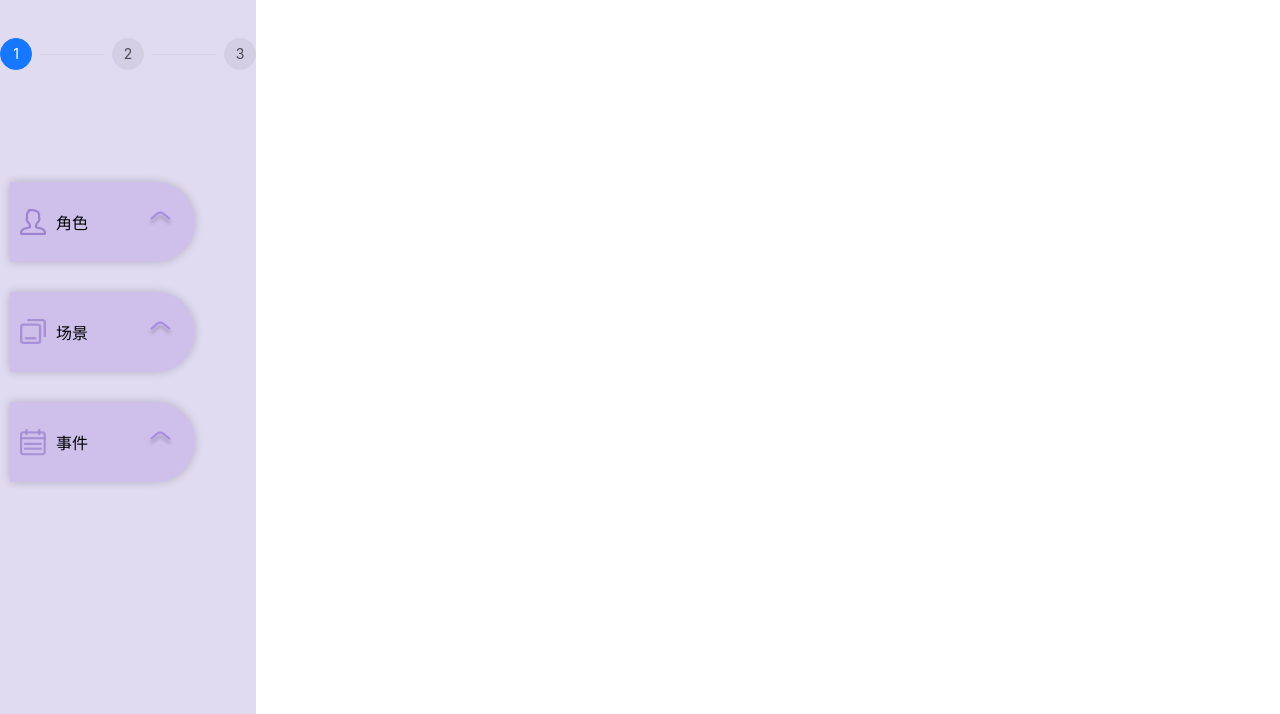
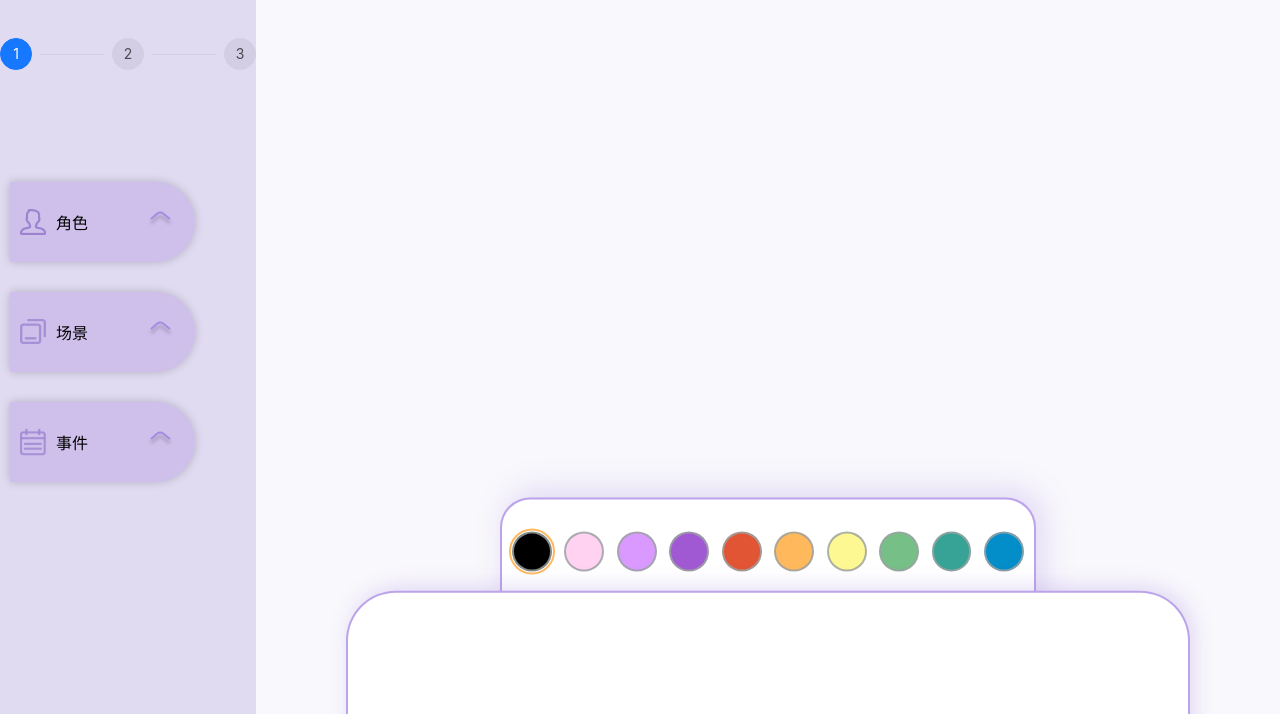
Before and after one commit to XiaoShuhong/assets_gui, a React app: page / in a window 1280 px wide. Shown: the part 86-800 px from the top of the page. Built offline with nearby package versions, Linux system fonts and the light colour scheme.

Commit message:
drawing board halfway

```diff
--- /dev/null
+++ b/src/components/ColorBar.js
@@ -0,0 +1,45 @@
+import React, { Component } from 'react';
+
+export default class ColorBar extends Component {
+  constructor(props) {
+    super(props);
+    this.state = {
+      selectedColor: '#000000',
+    };
+  }
+
+  handleColorClick = (color) => {
+    this.setState({ selectedColor: color });
+    this.props.onColorSelect(color); // 将选中的颜色传递给 DrawingBoard 组件
+  };
+  render() {
+    const colors = this.props.platte;
+    const { selectedColor } = this.state;
+    return (
+    <div className="colorbar">
+        {colors.map((color, index) => (
+          <ColorButton key={index} color={color} selected={selectedColor === color} onClick={this.handleColorClick} />
+        ))}
+      </div>
+    );
+  }
+}
+
+class ColorButton extends Component {
+  handleButtonClick = () => {
+    const { color, onClick } = this.props;
+    onClick(color); // 调用父组件传递的回调函数，并将颜色作为参数传递
+  };
+  render() {
+    const { color, selected } = this.props;
+    const buttonStyle = {
+      backgroundColor: color,
+    };
+
+    return (
+      <div className="color-button" style={buttonStyle} onClick={this.handleButtonClick}>
+       {selected && <div className="color-circle"></div>}
+      </div>
+    );
+  }
+}
--- a/src/components/MenuItemHeader.js
+++ b/src/components/MenuItemHeader.js
@@ -2,7 +2,7 @@ import React, { Component } from 'react'
 import fold from '../assets/image/fold.png';
 import unfold from '../assets/image/unfold.png';
 import { connect } from 'react-redux'
-import { unfoldItem } from '../reducer/navibar';
+import { unfoldItem } from '../reducer/storypage';
 class MenuItemHeader extends Component {
   constructor() {
     super();
--- /dev/null
+++ b/src/components/StoryCanvas.js
@@ -0,0 +1,60 @@
+import React, { Component } from 'react'
+
+export default class StoryCanvas extends Component {
+  constructor(props) {
+    super(props);
+    this.canvasRef = React.createRef();
+  }
+
+  componentDidMount() {
+    const boardElement = document.querySelector('.board');
+    const boardWidth = boardElement.offsetWidth;
+    const boardHeight = boardElement.offsetHeight;
+
+    const canvasElement = this.canvasRef.current;
+    canvasElement.width = boardWidth;
+    canvasElement.height = boardHeight;
+
+    const ctx = canvasElement.getContext('2d');
+    canvasElement.addEventListener('mousedown', this.startDrawing);
+    canvasElement.addEventListener('mousemove', this.draw);
+    canvasElement.addEventListener('mouseup', this.stopDrawing);
+    canvasElement.addEventListener('mouseleave', this.stopDrawing);
+  }
+
+  startDrawing = (e) => {
+    const canvasElement = this.canvasRef.current;
+    const ctx = canvasElement.getContext('2d');
+    const rect = canvasElement.getBoundingClientRect();
+
+    const x = e.clientX - rect.left;
+    const y = e.clientY - rect.top;
+
+    ctx.beginPath();
+    ctx.moveTo(x, y);
+
+    this.isDrawing = true;
+  };
+
+  draw = (e) => {
+    if (!this.isDrawing) return;
+
+    const canvasElement = this.canvasRef.current;
+    const ctx = canvasElement.getContext('2d');
+    const rect = canvasElement.getBoundingClientRect();
+
+    const x = e.clientX - rect.left;
+    const y = e.clientY - rect.top;
+
+    ctx.lineTo(x, y);
+    ctx.stroke();
+  };
+
+  stopDrawing = () => {
+    this.isDrawing = false;
+  };
+
+  render() {
+    return <canvas ref={this.canvasRef} />;
+  }
+}
--- /dev/null
+++ b/src/components/ToolBar.js
@@ -0,0 +1,12 @@
+import React, { Component } from 'react'
+
+export default class ToolBar extends Component {
+  render() {
+
+    return (
+      <div className="toolbar">
+        {/* 工具按钮 */}
+      </div>
+    )
+  }
+}
--- /dev/null
+++ b/src/containers/DrawingBoard.js
@@ -0,0 +1,29 @@
+import React, { Component } from 'react'
+import StoryCanvas from '../components/StoryCanvas.js'
+import ColorBar from '../components/ColorBar.js'
+import ToolBar from '../components/ToolBar.js'
+export default class DrawingBoard extends Component {
+
+  constructor(props) {
+    super(props);
+    this.state = {
+      selectedColor: '#000000',
+      selectedTool: 'pencil',
+    };
+  }
+
+  handleColorSelect = (color) => {
+    this.setState({ selectedColor: color });
+  };
+  render() {
+    const colors = ['#000000', '#FFD2F2', '#D999FF', '#A159D3', '#E15534', '#FFB95C', '#FEF893', '#76BF86', '#37A396', '#038ECA'];
+    const { selectedColor, selectedTool } = this.state;
+    return (
+      <div className='board'>
+        <StoryCanvas color={selectedColor} tool={selectedTool} />
+        <ColorBar onColorSelect={this.handleColorSelect} platte={colors} />
+        <ToolBar/>
+      </div>
+    )
+  }
+}
--- a/src/containers/MenuItemContent.js
+++ b/src/containers/MenuItemContent.js
@@ -35,7 +35,7 @@ class MenuItemContent extends Component {
     return (
       <div className={`content-dropdown ${isOpen ? 'show' : ''}`}>
         {isOpen && (
-          <div>
+          <div className='content-list'>
             <ImageList images={images} onDelete={this.handleDeleteImage} />
             <AddImageButton onClick={this.handleAddImage}/>
           </div>
--- a/src/containers/Step.js
+++ b/src/containers/Step.js
@@ -1,7 +1,7 @@
 import React, { Component,PropTypes } from 'react'
 import { Steps } from 'antd';
 import { connect } from 'react-redux'
-import { goToAct } from '../reducer/navibar';
+import { goToAct } from '../reducer/storypage';
 
 class StepContainer extends Component {
   // static propTypes= {
@@ -16,7 +16,7 @@ class StepContainer extends Component {
     const oldact =this.props.act
     console.log(oldact,e)
 
-    if (oldact!=e){
+    if (oldact!==e){
       this.props.onChange(e)
     }
 
--- /dev/null
+++ b/src/containers/StoryPage.js
@@ -0,0 +1,15 @@
+
+import React, { Component } from 'react'
+import NaviBar from './NaviBar.js'
+import DrawingBoard from './DrawingBoard.js'
+export default class StoryPage extends Component {
+  render() {
+
+    return (
+      <div className='storypage'>
+        <NaviBar/>
+        <DrawingBoard/>
+      </div>
+    )
+  }
+}
--- a/src/index.css
+++ b/src/index.css
@@ -1,3 +1,8 @@
+.storypage{
+  display: flex;
+}
+
+
 .navibar{
   position: fixed;
   top: 0;
@@ -73,17 +78,25 @@
 .content-dropdown.show {
   display:contents; /* 当添加 show 类时显示内容 */
   /* align-items: center; */
+
+}
+.content-list{
+  display: flex;
+  flex-direction: column;
+
 }
 
 .image-list {
-  /* display: flex; */
-  margin-left: 30px;
+  display: flex;
+  /* margin-left: 30px; */
   flex-direction: column;
+  justify-content: center;
   align-items: center;
+  width: 70%;
 }
 
 .image-item {
-  width: 50%;
+  width: 80%;
   height: auto;
   display: flex;
   justify-content: center;
@@ -99,7 +112,13 @@
 }
 
 .add-button-icon {
-  margin-left: 85px;
+  /* margin-left: 85px; */
+  display: flex;
+  justify-content: center;
+  align-items: center;
+  width:10%;
+  margin-left: 30%;
+
 }
 
 
@@ -113,3 +132,74 @@
   padding: 5px;
   cursor: pointer;
 }
+
+.board{
+  position: fixed;
+  top: 0;
+  left: 20%;
+  width: 80%;
+  height: 100%;
+  background-color: #f9f8fc;
+  display: flex;
+  justify-content: center;
+  align-items: center;
+  flex-direction: column;
+}
+
+.toolbar {
+  width: 80%;
+  height:20%;
+  position: absolute;
+  bottom: 0;
+  display: flex;
+  justify-content: center;
+  align-items: center;
+  background-color: #ffffff;
+  border-radius: 50px;
+  border: 2px solid rgba(157, 123, 224, 0.69);
+  padding: 10px;
+  transform: translateY(33%);
+  box-shadow: 4px -4px 20px rgba(157, 123, 224, 0.25);
+}
+
+.colorbar {
+  position: absolute;
+  width: 50%;
+  height: 15%;
+  bottom: 15%;
+  display: flex;
+  justify-content: space-between;
+  align-items: center;
+  background-color: #ffffff;
+  border-radius: 30px;
+  border: 2px solid rgba(157, 123, 224, 0.69);
+  padding: 10px;
+  transform: translateY(33%);
+  box-shadow: 7px -7px 30px rgba(157, 123, 224, 0.25);
+}
+
+.color-button {
+  position: relative;
+  display: flex;
+  justify-content: center;
+  align-items: center;
+  border-radius: 50%;
+  width: 7%;
+  padding-top: 7%;
+  margin-top: -7%;
+  border: 2px solid rgba(156, 163, 163, 0.83);
+  /* 添加其他样式属性，如边框等 */
+}
+
+.color-circle{
+  display: block;
+  border: 2.5px solid rgb(255, 185, 92);
+  border-radius: 50%;
+  position: absolute;
+  top: -5px;
+  left: -5px;
+  right: -5px;
+  bottom: -5px;
+
+
+}
--- a/src/index.js
+++ b/src/index.js
@@ -3,15 +3,15 @@ import ReactDOM from 'react-dom'
 import { createStore } from 'redux'
 import { Provider } from 'react-redux'
 import './index.css'
-import naviReducer from './reducer/navibar.js'
-import NaviBar from './containers/NaviBar.js'
+import storyReducer from './reducer/storypage.js'
+import StoryPage from './containers/StoryPage.js'
 
-const store = createStore(naviReducer)
+const store = createStore(storyReducer)
 
 
 ReactDOM.render(
   <Provider store={store}>
-    <NaviBar/>
+    <StoryPage/>
   </Provider>
   ,
   document.getElementById('root')
```
Also changed, not shown: src/reducer/storypage.js (renamed from src/reducer/navibar.js).
